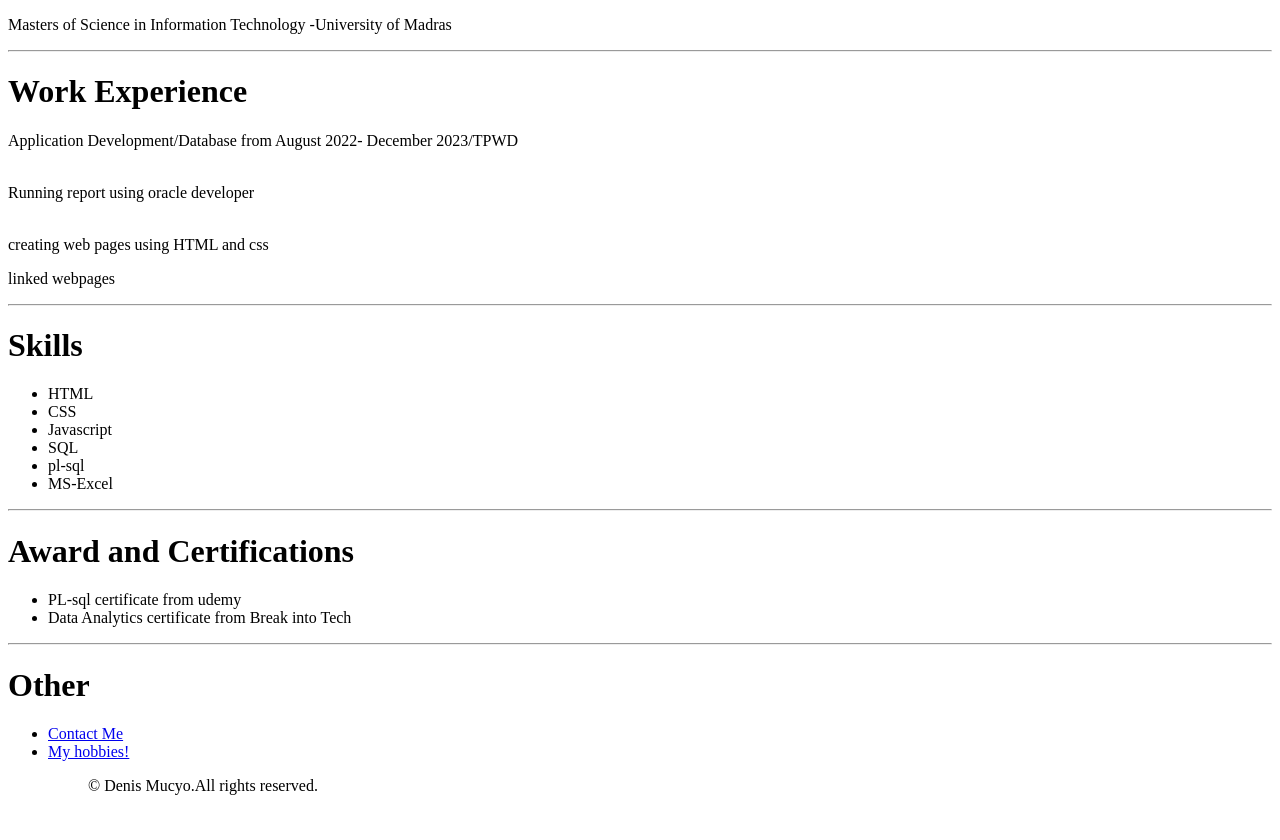
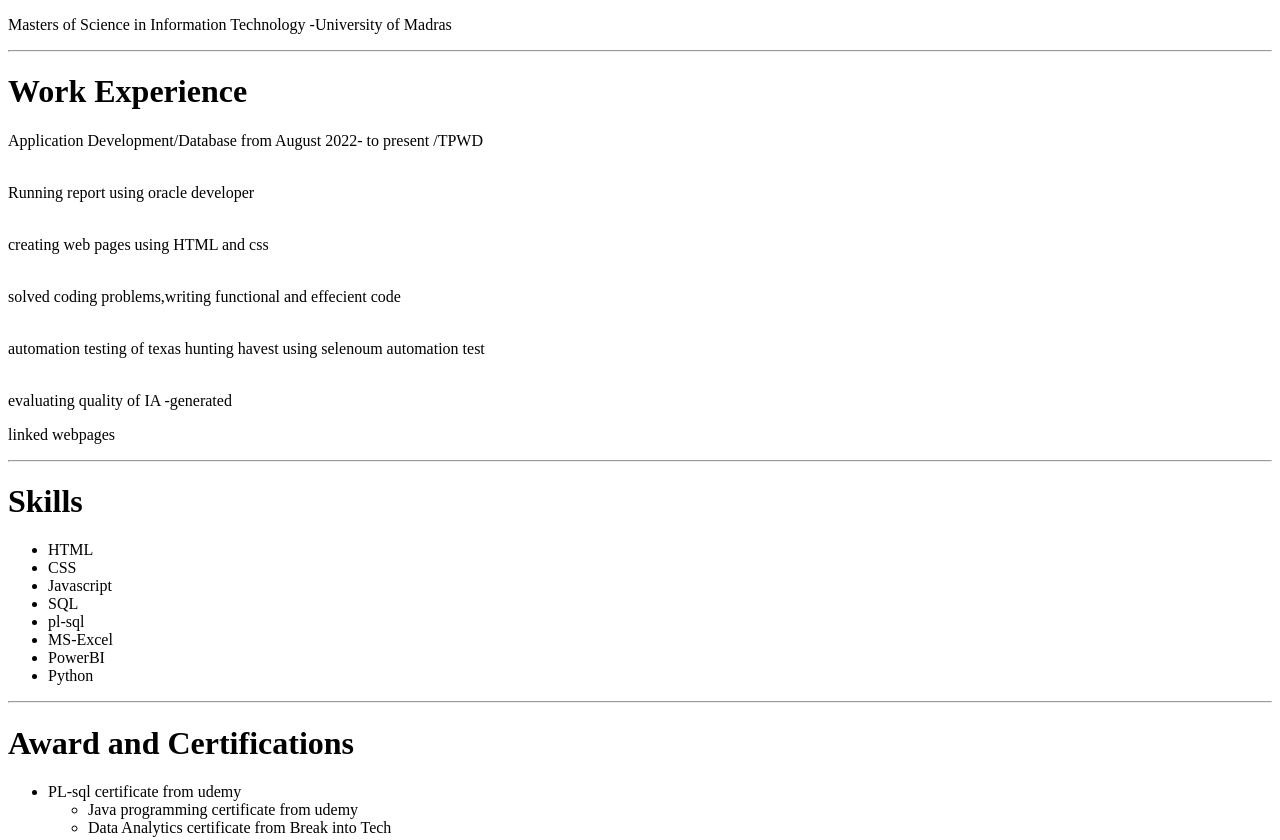
Before and after one commit to denismucyo/html-Denis-sportfolio, a plain HTML site: page index.html in a window 1280 px wide. Shown: the part 840-1680 px from the top of the page. Before the commit the page ends 1651 px from the top, so only its background shows below. Drawn offline with Linux system fonts and the light colour scheme.

Commit message:
Update index.html

```diff
--- a/index.html
+++ b/index.html
@@ -15,7 +15,7 @@
     analytical acumen. Practiced mentor and contributor to IT projects ranging in value and
     complexity, working closely with users to identify and address requirements.
     Experienced in implementing several application projects through complete SDLC using
-    the latest technologies such as:Javascript ,React_Js,PL-SQL,sql ....</p>
+    the latest technologies such as:Python ,Javascript ,React_Js,PL-SQL,sql ....</p>
 <hr/>
 
 <h1>Education</h1>
@@ -23,10 +23,13 @@
 <hr>
 <h1>Work Experience</h1>
 <p><article>Application Development/Database
-            from August 2022- December 2023/TPWD
+            from August 2022- to present /TPWD
                  </article></p>
                      <p><br>Running report using oracle developer <br></p>
                      <p><br> creating web pages using HTML and css<br> </p>
+                      <p><br> solved coding problems,writing functional and effecient code <br> </p>
+                      <p><br> automation testing of texas hunting havest using selenoum automation test<br> </p>
+                       <p><br> evaluating quality of IA -generated <br> </p>
                      <p> linked webpages</p>
    </hr>
 
@@ -39,12 +42,16 @@
     <li>SQL</li>
     <li>pl-sql</li>
     <li>MS-Excel</li>
+    <li>PowerBI</li>
+    <li>Python</li>
+
   </ul>
 </hr>
 
 <hr>
 <h1>Award and Certifications</h1>
    <ul><li>PL-sql certificate from udemy</li>
+    <ul><li>Java programming certificate from udemy</li>
 <li>Data Analytics certificate from Break into Tech </li></ul>
 <hr>
 <h1>Other</h1>
```
